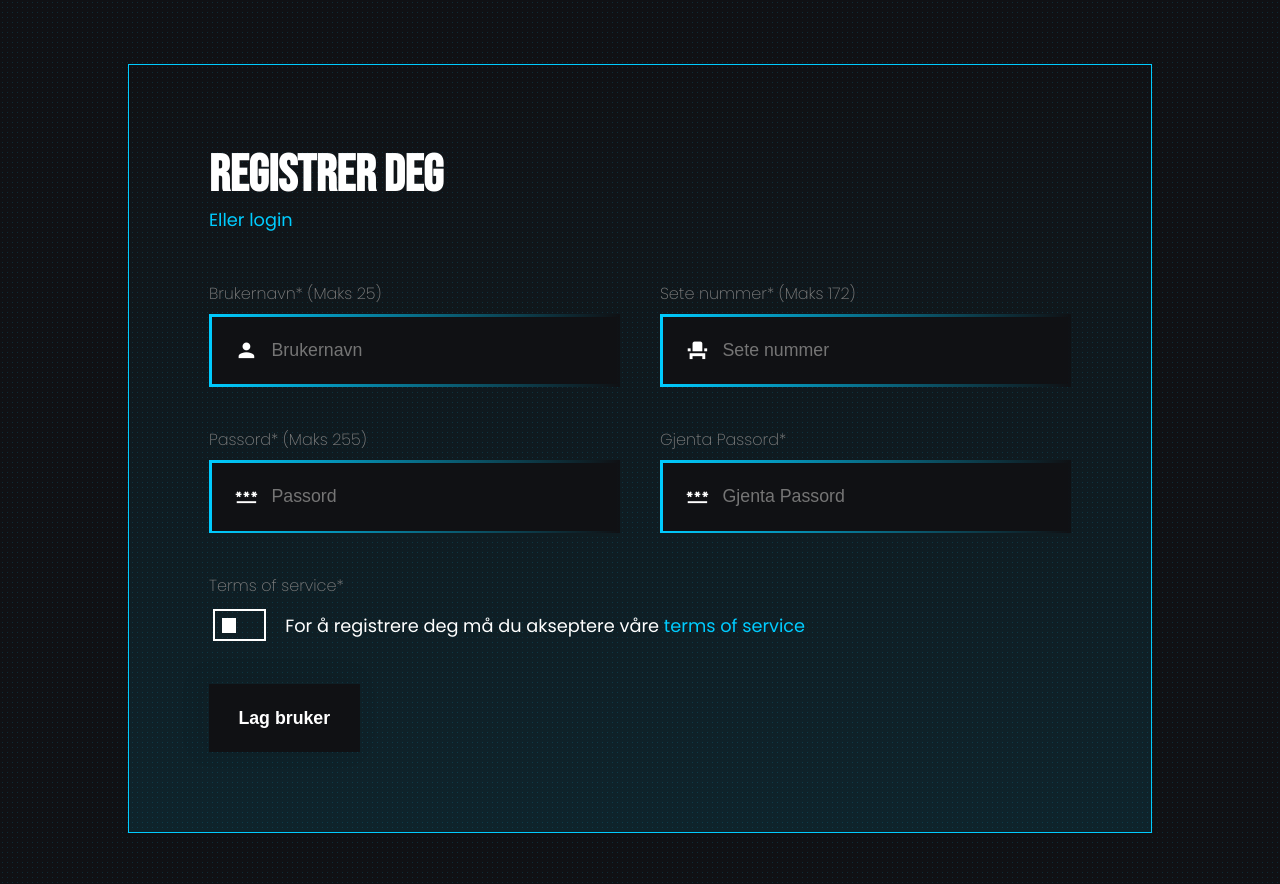
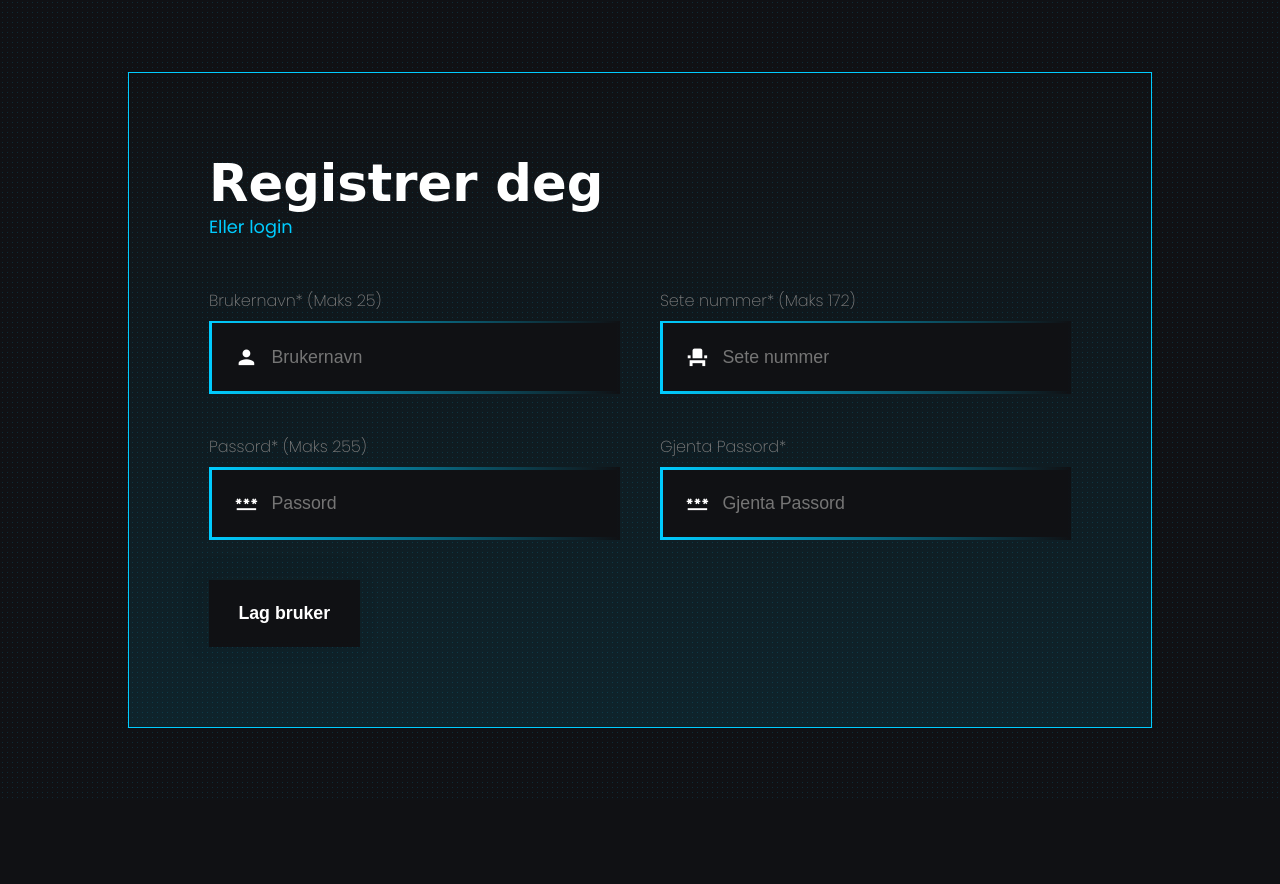
Before and after one commit to Artx999/cyberSecret, a PHP site: page /signup.php in a window 1280 px wide. Shown: the top 884 px of the page. After the commit the page ends 798 px from the top, so only its background shows below. Run offline with PHP 8.4, Linux system fonts and the light colour scheme.

Commit message:
Revert "Merge pull request #3 from Artx999/design"
This reverts commit 2fbef7e08da57a64629d2a57f9c3a1d00008a1b9, reversing
changes made to 5cd1b2cb675f898c3bd81211f58453df4f689c3f.

```diff
--- a/css/style.css
+++ b/css/style.css
@@ -630,54 +630,6 @@ select {
     color: hsl(var(--white));
     font-size: calc(var(--paragraph) + .35rem);
 }
-.ufi-input-inner-check {
-    width: 100%;
-    position: relative;
-    gap: 1em;
-}
-.ufi-input-inner-check p {
-    color: hsl(var(--white));
-}
-.ufi-input-check {
-    padding: 0;
-    width: 3em; height: 1.8em;
-    position: relative;
-    appearance: none;
-    background-color: transparent;
-    border: 2px solid hsl(var(--white));
-    outline: none;
-    transition: all .3s cubic-bezier(var(--transition-main), 1);
-    cursor: pointer;
-}
-.ufi-input-check:hover {
-    box-shadow: none;
-    border: 2px solid hsl(var(--white));
-}
-.ufi-input-check:focus {
-    box-shadow: none;
-    border: 2px solid hsl(var(--white));
-    outline: none;
-}
-.ufi-input-check:active {
-    box-shadow: none;
-    border: 2px solid hsl(var(--white));
-    outline: none;
-}
-.ufi-input-check::before {
-    content: "";
-    top: .4em; left: .4em;
-    width: .8em; height: .8em;
-    position: absolute;
-    background-color: hsl(var(--white));
-    transition: all .3s cubic-bezier(var(--transition-main), 1);
-}
-.ufi-input-check:checked::before {
-    left: calc(100% - .4em - .8em);
-    background: hsl(var(--primary));
-}
-.ufi-input-check:checked {
-    border-color: hsl(var(--primary));
-}
 .ufi-input {
     padding: 1.2em 3.25em;
     width: 100%;
--- a/profile.php
+++ b/profile.php
@@ -32,9 +32,9 @@ $rootPath = "";
                 <div class="profile-header-content flexbox-left">
                     <div class="profile-picture-wrapper flexbox">
                         <div class="profile-picture-inner flexbox">
-                            <img class="profile-picture" src="images/profile-pic.jpg" alt="">
+                            <img class="profile-picture" src="https://images.unsplash.com/photo-1599476913208-072a43d63922?ixid=MnwxMjA3fDB8MHxwaG90by1wYWdlfHx8fGVufDB8fHx8&ixlib=rb-1.2.1&auto=format&fit=crop&w=1950&q=80" alt="">
                         </div>
-                        <img class="profile-picture-glow" src="images/profile-pic.jpg" alt="">
+                        <img class="profile-picture-glow" src="https://images.unsplash.com/photo-1599476913208-072a43d63922?ixid=MnwxMjA3fDB8MHxwaG90by1wYWdlfHx8fGVufDB8fHx8&ixlib=rb-1.2.1&auto=format&fit=crop&w=1950&q=80" alt="">
                     </div>
                     <div class="profile-username-wrapper flexbox-col-left">
                         <h3 class="profile-username">Username</h3>
--- a/signup.php
+++ b/signup.php
@@ -70,15 +70,6 @@ $rootPath = "";
                     </div>
                 </div>
             </fieldset>
-            <fieldset class="input-grid inpt-grd-1">
-                <div class="input-wrapper ufi-input-wrapper">
-                    <label for="password">Terms of service*</label>
-                    <div class="ufi-input-inner-check flexbox-left">
-                        <input id="" type="checkbox" class="ufi-input-check" name="" aria-label="" required>
-                        <p>For å registrere deg må du akseptere våre <a href="">terms of service</a></p>
-                    </div>
-                </div>
-            </fieldset>
             <fieldset class="input-grid inpt-grd-2">
                 <div class="ufi-button-wrapper">
                     <button id="submit" type="submit" class="ufi-button flexbox">
--- a/structure/head/imports.php
+++ b/structure/head/imports.php
@@ -8,7 +8,6 @@
 <!-- Fonts -->
 <link rel="preconnect" href="https://fonts.gstatic.com">
 <link href="https://fonts.googleapis.com/css2?family=Poppins:ital,wght@0,100;0,200;0,300;0,400;0,500;0,600;0,700;0,800;0,900;1,100;1,200;1,300;1,400;1,500;1,600;1,700;1,800;1,900&display=swap" rel="stylesheet">
-<link href="https://fonts.googleapis.com/css2?family=Bebas+Neue&display=swap" rel="stylesheet">
 <!-- Scripts -->
 <script src="https://code.jquery.com/jquery-3.6.0.js" integrity="sha256-H+K7U5CnXl1h5ywQfKtSj8PCmoN9aaq30gDh27Xc0jk=" crossorigin="anonymous"></script>
 <script src="<?php print $rootPath ?>javascript/script.js" type="text/javascript" defer></script>
```
Also changed, not shown: images/profile-pic.jpg (deleted).
